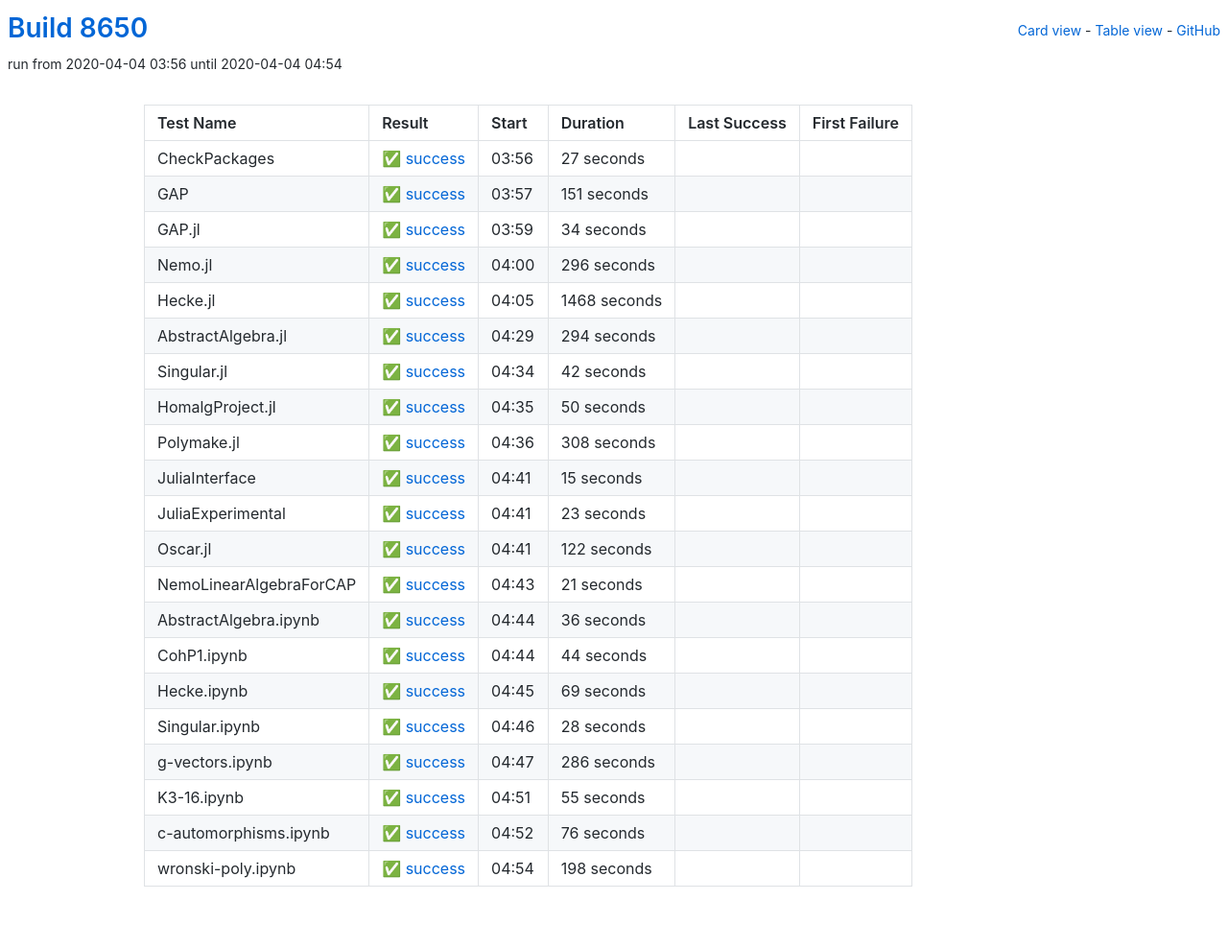
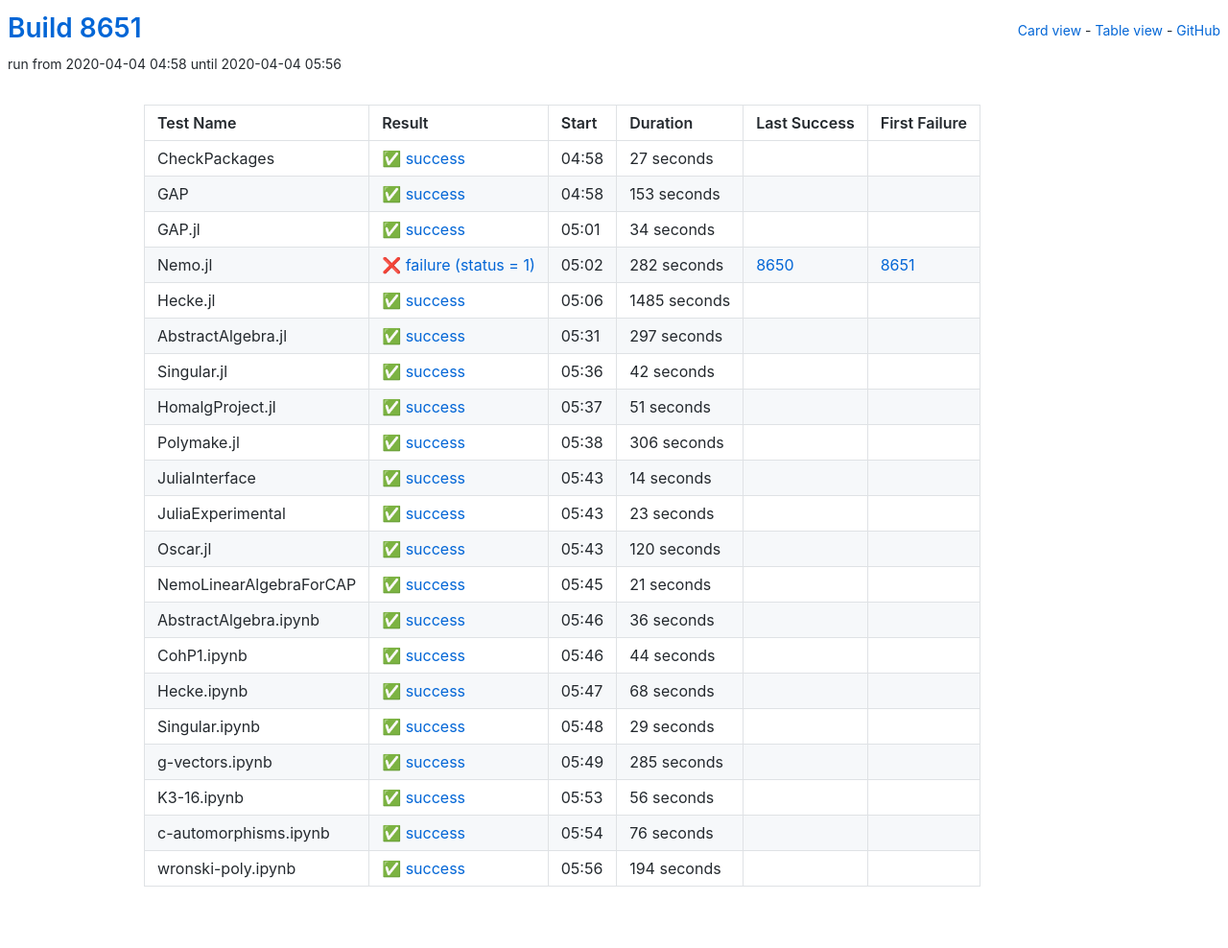
Before and after one commit to oscar-system/oscar-ci-status, a Jekyll site: the page built from table.html, in a window 1280 px wide. Shown: the whole page at 96% size. Built offline with Jekyll 4.4.1, drawn with Linux system fonts in a browser that asks for light colours.

Commit message:
Build 8651

```diff
--- a/_data/ci.yml
+++ b/_data/ci.yml
@@ -1,5 +1,5 @@
-build: 8650
-build_url: https://oscarci.mathematik.uni-kl.de/job/oscar/8650/
+build: 8651
+build_url: https://oscarci.mathematik.uni-kl.de/job/oscar/8651/
 job: oscar
 tests:
 - duration: 27
@@ -8,20 +8,20 @@ tests:
   first_failure_url: null
   last_success: false
   last_success_url: null
-  log: https://oscarci.mathematik.uni-kl.de/job/oscar/8650/artifact/logs/build-8650/CheckPackages.log
+  log: https://oscarci.mathematik.uni-kl.de/job/oscar/8651/artifact/logs/build-8651/CheckPackages.log
   name: CheckPackages
-  start: 2020-04-04 03:56
+  start: 2020-04-04 04:58
   status: success
   success: true
-- duration: 151
+- duration: 153
   exitcode: 0
   first_failure: false
   first_failure_url: null
   last_success: false
   last_success_url: null
-  log: https://oscarci.mathematik.uni-kl.de/job/oscar/8650/artifact/logs/build-8650/GAP.log
+  log: https://oscarci.mathematik.uni-kl.de/job/oscar/8651/artifact/logs/build-8651/GAP.log
   name: GAP
-  start: 2020-04-04 03:57
+  start: 2020-04-04 04:58
   status: success
   success: true
 - duration: 34
@@ -30,42 +30,42 @@ tests:
   first_failure_url: null
   last_success: false
   last_success_url: null
-  log: https://oscarci.mathematik.uni-kl.de/job/oscar/8650/artifact/logs/build-8650/GAP.jl.log
+  log: https://oscarci.mathematik.uni-kl.de/job/oscar/8651/artifact/logs/build-8651/GAP.jl.log
   name: GAP.jl
-  start: 2020-04-04 03:59
+  start: 2020-04-04 05:01
   status: success
   success: true
-- duration: 296
+- duration: 282
+  exitcode: 1
+  first_failure: 8651
+  first_failure_url: https://oscarci.mathematik.uni-kl.de/job/oscar/8651/
+  last_success: 8650
+  last_success_url: https://oscarci.mathematik.uni-kl.de/job/oscar/8650/
+  log: https://oscarci.mathematik.uni-kl.de/job/oscar/8651/artifact/logs/build-8651/Nemo.jl.log
+  name: Nemo.jl
+  start: 2020-04-04 05:02
+  status: failure
+  success: false
+- duration: 1485
   exitcode: 0
   first_failure: false
   first_failure_url: null
   last_success: false
   last_success_url: null
-  log: https://oscarci.mathematik.uni-kl.de/job/oscar/8650/artifact/logs/build-8650/Nemo.jl.log
-  name: Nemo.jl
-  start: 2020-04-04 04:00
+  log: https://oscarci.mathematik.uni-kl.de/job/oscar/8651/artifact/logs/build-8651/Hecke.jl.log
+  name: Hecke.jl
+  start: 2020-04-04 05:06
   status: success
   success: true
-- duration: 1468
+- duration: 297
   exitcode: 0
   first_failure: false
   first_failure_url: null
   last_success: false
   last_success_url: null
-  log: https://oscarci.mathematik.uni-kl.de/job/oscar/8650/artifact/logs/build-8650/Hecke.jl.log
-  name: Hecke.jl
-  start: 2020-04-04 04:05
-  status: success
-  success: true
-- duration: 294
-  exitcode: 0
-  first_failure: false
-  first_failure_url: null
-  last_success: false
-  last_success_url: null
-  log: https://oscarci.mathematik.uni-kl.de/job/oscar/8650/artifact/logs/build-8650/AbstractAlgebra.jl.log
+  log: https://oscarci.mathematik.uni-kl.de/job/oscar/8651/artifact/logs/build-8651/AbstractAlgebra.jl.log
   name: AbstractAlgebra.jl
-  start: 2020-04-04 04:29
+  start: 2020-04-04 05:31
   status: success
   success: true
 - duration: 42
@@ -74,42 +74,42 @@ tests:
   first_failure_url: null
   last_success: false
   last_success_url: null
-  log: https://oscarci.mathematik.uni-kl.de/job/oscar/8650/artifact/logs/build-8650/Singular.jl.log
+  log: https://oscarci.mathematik.uni-kl.de/job/oscar/8651/artifact/logs/build-8651/Singular.jl.log
   name: Singular.jl
-  start: 2020-04-04 04:34
+  start: 2020-04-04 05:36
   status: success
   success: true
-- duration: 50
+- duration: 51
   exitcode: 0
   first_failure: false
   first_failure_url: null
   last_success: false
   last_success_url: null
-  log: https://oscarci.mathematik.uni-kl.de/job/oscar/8650/artifact/logs/build-8650/HomalgProject.jl.log
+  log: https://oscarci.mathematik.uni-kl.de/job/oscar/8651/artifact/logs/build-8651/HomalgProject.jl.log
   name: HomalgProject.jl
-  start: 2020-04-04 04:35
+  start: 2020-04-04 05:37
   status: success
   success: true
-- duration: 308
+- duration: 306
   exitcode: 0
   first_failure: false
   first_failure_url: null
   last_success: false
   last_success_url: null
-  log: https://oscarci.mathematik.uni-kl.de/job/oscar/8650/artifact/logs/build-8650/Polymake.jl.log
+  log: https://oscarci.mathematik.uni-kl.de/job/oscar/8651/artifact/logs/build-8651/Polymake.jl.log
   name: Polymake.jl
-  start: 2020-04-04 04:36
+  start: 2020-04-04 05:38
   status: success
   success: true
-- duration: 15
+- duration: 14
   exitcode: 0
   first_failure: false
   first_failure_url: null
   last_success: false
   last_success_url: null
-  log: https://oscarci.mathematik.uni-kl.de/job/oscar/8650/artifact/logs/build-8650/JuliaInterface.log
+  log: https://oscarci.mathematik.uni-kl.de/job/oscar/8651/artifact/logs/build-8651/JuliaInterface.log
   name: JuliaInterface
-  start: 2020-04-04 04:41
+  start: 2020-04-04 05:43
   status: success
   success: true
 - duration: 23
@@ -118,20 +118,20 @@ tests:
   first_failure_url: null
   last_success: false
   last_success_url: null
-  log: https://oscarci.mathematik.uni-kl.de/job/oscar/8650/artifact/logs/build-8650/JuliaExperimental.log
+  log: https://oscarci.mathematik.uni-kl.de/job/oscar/8651/artifact/logs/build-8651/JuliaExperimental.log
   name: JuliaExperimental
-  start: 2020-04-04 04:41
+  start: 2020-04-04 05:43
   status: success
   success: true
-- duration: 122
+- duration: 120
   exitcode: 0
   first_failure: false
   first_failure_url: null
   last_success: false
   last_success_url: null
-  log: https://oscarci.mathematik.uni-kl.de/job/oscar/8650/artifact/logs/build-8650/Oscar.jl.log
+  log: https://oscarci.mathematik.uni-kl.de/job/oscar/8651/artifact/logs/build-8651/Oscar.jl.log
   name: Oscar.jl
-  start: 2020-04-04 04:41
+  start: 2020-04-04 05:43
   status: success
   success: true
 - duration: 21
@@ -140,9 +140,9 @@ tests:
   first_failure_url: null
   last_success: false
   last_success_url: null
-  log: https://oscarci.mathematik.uni-kl.de/job/oscar/8650/artifact/logs/build-8650/NemoLinearAlgebraForCAP.log
+  log: https://oscarci.mathematik.uni-kl.de/job/oscar/8651/artifact/logs/build-8651/NemoLinearAlgebraForCAP.log
   name: NemoLinearAlgebraForCAP
-  start: 2020-04-04 04:43
+  start: 2020-04-04 05:45
   status: success
   success: true
 - duration: 36
@@ -151,9 +151,9 @@ tests:
   first_failure_url: null
   last_success: false
   last_success_url: null
-  log: https://oscarci.mathematik.uni-kl.de/job/oscar/8650/artifact/logs/build-8650/AbstractAlgebra.ipynb.log
+  log: https://oscarci.mathematik.uni-kl.de/job/oscar/8651/artifact/logs/build-8651/AbstractAlgebra.ipynb.log
   name: AbstractAlgebra.ipynb
-  start: 2020-04-04 04:44
+  start: 2020-04-04 05:46
   status: success
   success: true
 - duration: 44
@@ -162,53 +162,53 @@ tests:
   first_failure_url: null
   last_success: false
   last_success_url: null
-  log: https://oscarci.mathematik.uni-kl.de/job/oscar/8650/artifact/logs/build-8650/CohP1.ipynb.log
+  log: https://oscarci.mathematik.uni-kl.de/job/oscar/8651/artifact/logs/build-8651/CohP1.ipynb.log
   name: CohP1.ipynb
-  start: 2020-04-04 04:44
+  start: 2020-04-04 05:46
   status: success
   success: true
-- duration: 69
+- duration: 68
   exitcode: 0
   first_failure: false
   first_failure_url: null
   last_success: false
   last_success_url: null
-  log: https://oscarci.mathematik.uni-kl.de/job/oscar/8650/artifact/logs/build-8650/Hecke.ipynb.log
+  log: https://oscarci.mathematik.uni-kl.de/job/oscar/8651/artifact/logs/build-8651/Hecke.ipynb.log
   name: Hecke.ipynb
-  start: 2020-04-04 04:45
+  start: 2020-04-04 05:47
   status: success
   success: true
-- duration: 28
+- duration: 29
   exitcode: 0
   first_failure: false
   first_failure_url: null
   last_success: false
   last_success_url: null
-  log: https://oscarci.mathematik.uni-kl.de/job/oscar/8650/artifact/logs/build-8650/Singular.ipynb.log
+  log: https://oscarci.mathematik.uni-kl.de/job/oscar/8651/artifact/logs/build-8651/Singular.ipynb.log
   name: Singular.ipynb
-  start: 2020-04-04 04:46
+  start: 2020-04-04 05:48
   status: success
   success: true
-- duration: 286
+- duration: 285
   exitcode: 0
   first_failure: false
   first_failure_url: null
   last_success: false
   last_success_url: null
-  log: https://oscarci.mathematik.uni-kl.de/job/oscar/8650/artifact/logs/build-8650/g-vectors.ipynb.log
+  log: https://oscarci.mathematik.uni-kl.de/job/oscar/8651/artifact/logs/build-8651/g-vectors.ipynb.log
   name: g-vectors.ipynb
-  start: 2020-04-04 04:47
+  start: 2020-04-04 05:49
   status: success
   success: true
-- duration: 55
+- duration: 56
   exitcode: 0
   first_failure: false
   first_failure_url: null
   last_success: false
   last_success_url: null
-  log: https://oscarci.mathematik.uni-kl.de/job/oscar/8650/artifact/logs/build-8650/K3-16.ipynb.log
+  log: https://oscarci.mathematik.uni-kl.de/job/oscar/8651/artifact/logs/build-8651/K3-16.ipynb.log
   name: K3-16.ipynb
-  start: 2020-04-04 04:51
+  start: 2020-04-04 05:53
   status: success
   success: true
 - duration: 76
@@ -217,19 +217,19 @@ tests:
   first_failure_url: null
   last_success: false
   last_success_url: null
-  log: https://oscarci.mathematik.uni-kl.de/job/oscar/8650/artifact/logs/build-8650/c-automorphisms.ipynb.log
+  log: https://oscarci.mathematik.uni-kl.de/job/oscar/8651/artifact/logs/build-8651/c-automorphisms.ipynb.log
   name: c-automorphisms.ipynb
-  start: 2020-04-04 04:52
+  start: 2020-04-04 05:54
   status: success
   success: true
-- duration: 198
+- duration: 194
   exitcode: 0
   first_failure: false
   first_failure_url: null
   last_success: false
   last_success_url: null
-  log: https://oscarci.mathematik.uni-kl.de/job/oscar/8650/artifact/logs/build-8650/wronski-poly.ipynb.log
+  log: https://oscarci.mathematik.uni-kl.de/job/oscar/8651/artifact/logs/build-8651/wronski-poly.ipynb.log
   name: wronski-poly.ipynb
-  start: 2020-04-04 04:54
+  start: 2020-04-04 05:56
   status: success
   success: true
```
Also changed, not shown: README.md.
